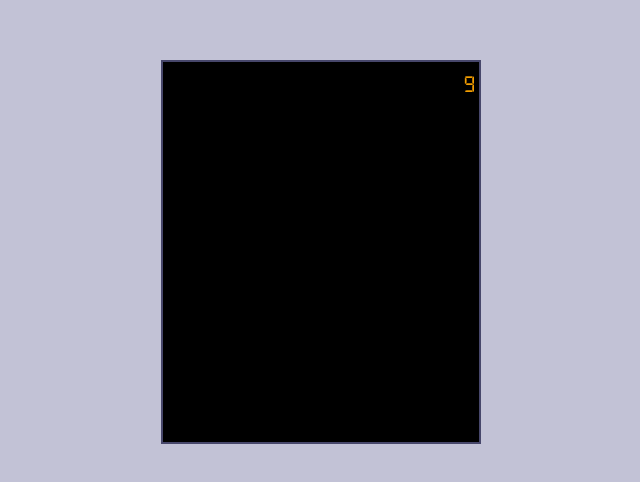
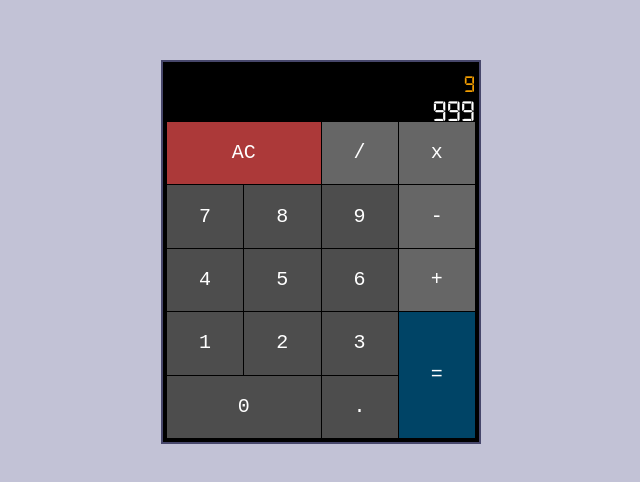
Before and after one commit to bbaterdene-gh/fcc-javascript-calculator, a React (Create React App) app: page / in a window 1280 px wide. Shown: the part 148-630 px from the top of the page, without its empty margins (319-959 px from the left). Built offline with nearby package versions, Linux system fonts and the light colour scheme.

Commit message:
added keys

```diff
--- a/src/components/Calculator.tsx
+++ b/src/components/Calculator.tsx
@@ -1,11 +1,15 @@
 import { FormulaScreen } from "./FormulaScreen"
+import { Keys } from "./Keys"
+import { OutputScreen } from "./OutputScreen"
 
 export const Calculator = () => {
   return (
-    <div className="w-80 h-96 bg-black m-auto border-corn-flower-blue border-2 p-1">
+    <div className="w-80 h-96 bg-black m-auto border-corn-flower-blue border-2 p-1 flex flex-col">
       <div className="font-digital-7" style={{ fontFamily: 'Digital 7'}}>
         <FormulaScreen />
+        <OutputScreen />
       </div>
+      <Keys />
     </div>
   )
 }
--- /dev/null
+++ b/src/components/Keys.tsx
@@ -0,0 +1,24 @@
+
+export const Keys = () => {
+  return (
+    <div className="text-white font-share-tech-mono w-full h-full grid grid-cols-4 grid-rows-5 text-xl gap-0.25">
+      <div className="col-span-2 bg-medium-carmine flex items-center justify-center">AC</div>
+      <div className="bg-dim-gray flex items-center justify-center">/</div>
+      <div className="bg-dim-gray flex items-center justify-center">x</div>
+      <div className="bg-charcoal flex items-center justify-center">7</div>
+      <div className="bg-charcoal flex items-center justify-center">8</div>
+      <div className="bg-charcoal flex items-center justify-center">9</div>
+      <div className="bg-dim-gray flex items-center justify-center">-</div>
+      <div className="bg-charcoal flex items-center justify-center">4</div>
+      <div className="bg-charcoal flex items-center justify-center">5</div>
+      <div className="bg-charcoal flex items-center justify-center">6</div>
+      <div className="bg-dim-gray flex items-center justify-center">+</div>
+      <div className="bg-charcoal flex items-center justify-center">1</div>
+      <div className="bg-charcoal flex items-center justify-center">2</div>
+      <div className="bg-charcoal flex items-center justify-center">3</div>
+      <div className="bg-prussian-blue row-span-2 flex items-center justify-center">=</div>
+      <div className="bg-charcoal col-span-2 flex items-center justify-center">0</div>
+      <div className="bg-charcoal flex items-center justify-center">.</div>
+    </div>
+  )
+}
--- /dev/null
+++ b/src/components/OutputScreen.tsx
@@ -0,0 +1,10 @@
+
+export const OutputScreen = () => {
+  return (
+    <div>
+      <div className="w-full h-8 text-white flex justify-end text-3xl">
+        <span className="">999</span>
+      </div>
+    </div>
+  )
+}
--- a/src/index.css
+++ b/src/index.css
@@ -20,3 +20,5 @@
     src: url(./fonts/digital-7/digital-7-italic.ttf) format('truetype');
   }
 }
+
+@import url('https://fonts.googleapis.com/css2?family=Share+Tech+Mono&display=swap');
--- a/tailwind.config.js
+++ b/tailwind.config.js
@@ -7,10 +7,18 @@ module.exports = {
         'blue-haze': '#c2c2d6',
         'corn-flower-blue': '#47476b',
         'orange-peel': '#f49e00',
+        'medium-carmine': '#ac3939',
+        'dim-gray': '#666666',
+        'prussian-blue': '#004466',
+        'charcoal': '#4d4d4d',
       },
       fontFamily: {
-        'digital-7': ["'Digital 7'"]
-      }
+        'digital-7': ["'Digital 7'"],
+        'share-tech-mono': ["'Share Tech Mono'", "monospace"]
+      },
+      spacing: {
+        '0.25': '0.0625rem',
+      },
     },
   },
   variants: {
```
